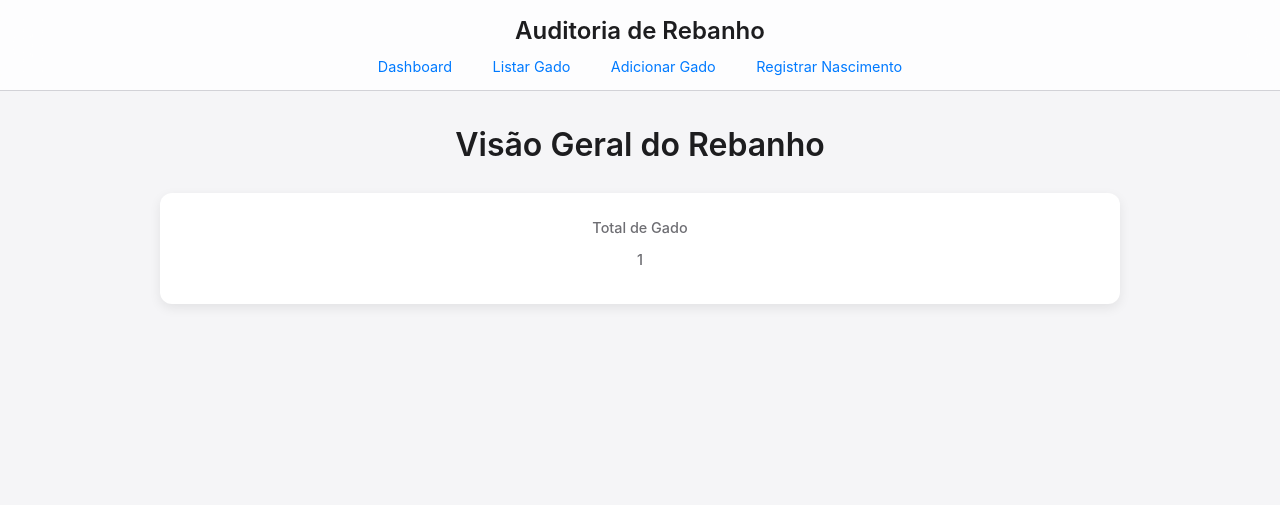
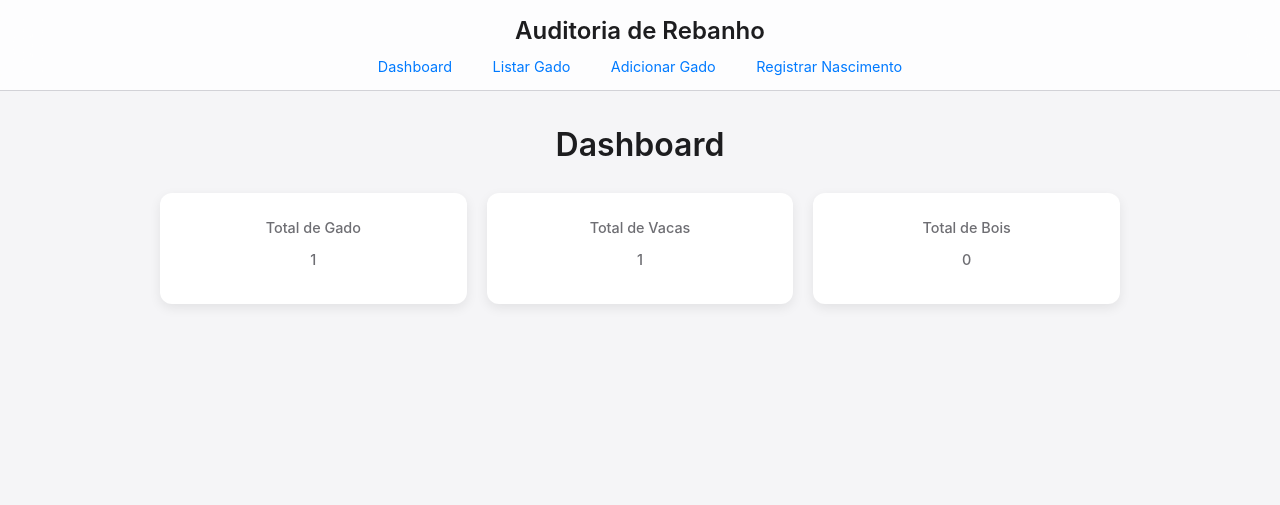
Before and after one commit to gabrielbitti/cattle-log, a FastAPI app: page / in a window 1280 px wide. Shown: the top 505 px of the page. Run offline with FastAPI, Linux system fonts and the light colour scheme; tables that the repository leaves empty hold one stand-in row (values such as "Sample post").

Commit message:
Feat: adds cards in the dashboard for count cows and bulls

```diff
--- a/app/crud.py
+++ b/app/crud.py
@@ -8,7 +8,7 @@ def get_cattle_by_id(db: Session, cattle_id: int):
     """Fetches a single cattle record by its ID."""
     return db.query(Cattle).filter(Cattle.id == cattle_id).first()
 
-def get_all_cattle(db: Session, skip: int = 0, limit: int = 1000):
+def get_all_cattle(db: Session, skip: int = 0, limit: int = 9999):
     """Fetches a list of cattle records, ordered by ID."""
     return db.query(Cattle).order_by(Cattle.id).offset(skip).limit(limit).all()
 
--- a/main.py
+++ b/main.py
@@ -27,9 +27,24 @@ app.include_router(cattle.router)
 
 @app.get("/", response_class=HTMLResponse)
 async def read_root(request: Request, db: Session = Depends(get_db)):
-    # Fetch initial count for server-side rendering (JS will update anyway)
-    initial_count = crud.get_cattle_count(db)
-    return templates.TemplateResponse("index.html", {"request": request, "cattle_count": initial_count})
+    cow_count = 0
+    bull_count = 0
+
+    all_cattle = crud.get_all_cattle(db)
+    for _cattle in all_cattle:
+        if _cattle.type == "bull":
+            bull_count += 1
+        else:
+            cow_count += 1
+
+    data = dict(
+        request=request,
+        cattle_count=len(all_cattle),
+        cow_count=cow_count,
+        bull_count=bull_count,
+    )
+
+    return templates.TemplateResponse("index.html", data)
 
 @app.get("/add-cattle", response_class=HTMLResponse)
 async def add_cattle_form(request: Request):
--- a/templates/index.html
+++ b/templates/index.html
@@ -4,29 +4,20 @@
 
 {% block content %}
     <section class="dashboard">
-    <h2>Visão Geral do Rebanho</h2>
+        <h2>Dashboard</h2>
         <div class="stats">
             <div class="stat-card">
                 <h3>Total de Gado</h3>
-            <h3 id="cattle-count">{{ cattle_count }}</h3> <!-- Data will be updated dynamically by JS -->
+                <h3 id="cattle-count">{{ cattle_count }}</h3>
             </div>
-        <!-- Add more stat cards as needed -->
+            <div class="stat-card">
+                <h3>Total de Vacas</h3>
+                <h3 id="cow-count">{{ cow_count }}</h3>
             </div>
-
-<!--    <div class="actions">-->
-<!--        <a href="/add-cattle" class="btn-add">Adicionar Gado</a>-->
-<!--        <a href="/add-birth" class="btn-add">Registrar Nascimento</a>-->
-<!--        <a href="/cattle-list" class="btn-add">Listar Gado</a>-->
-<!--    </div>-->
-
-    <!-- Placeholder for recent activity or other dashboard elements -->
-<!--    <div class="content-section">-->
-<!--        <h3>Atividade Recente</h3>-->
-<!--        <p>Funcionalidades adicionais do dashboard serão implementadas futuramente.</p>-->
-<!--    </div>-->
+            <div class="stat-card">
+                <h3>Total de Bois</h3>
+                <h3 id="bull-count">{{ bull_count }}</h3>
+            </div>
+        </div>
     </section>
 {% endblock %}
-
-{% block scripts_extra %}
-<!-- JS in script.js already handles updating the count -->
-{% endblock %}
```
Also changed, not shown: static/js/script.js (+2 -56 lines). Lines whose indentation alone changed are shown as unchanged.
